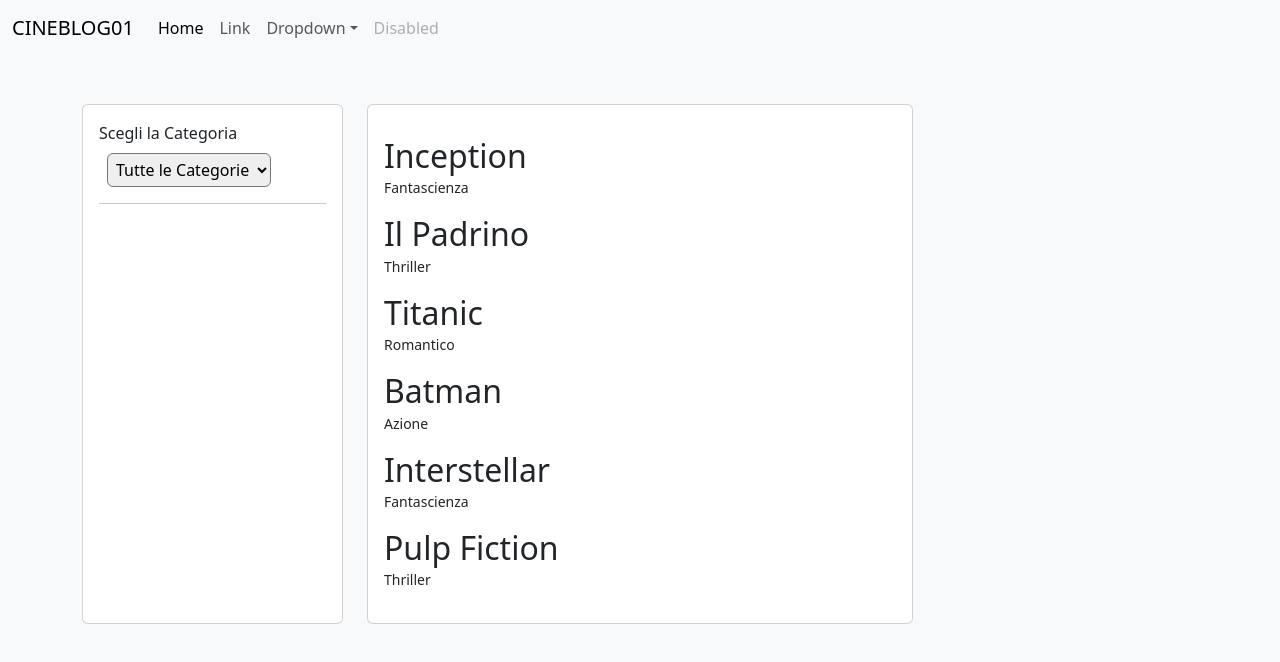
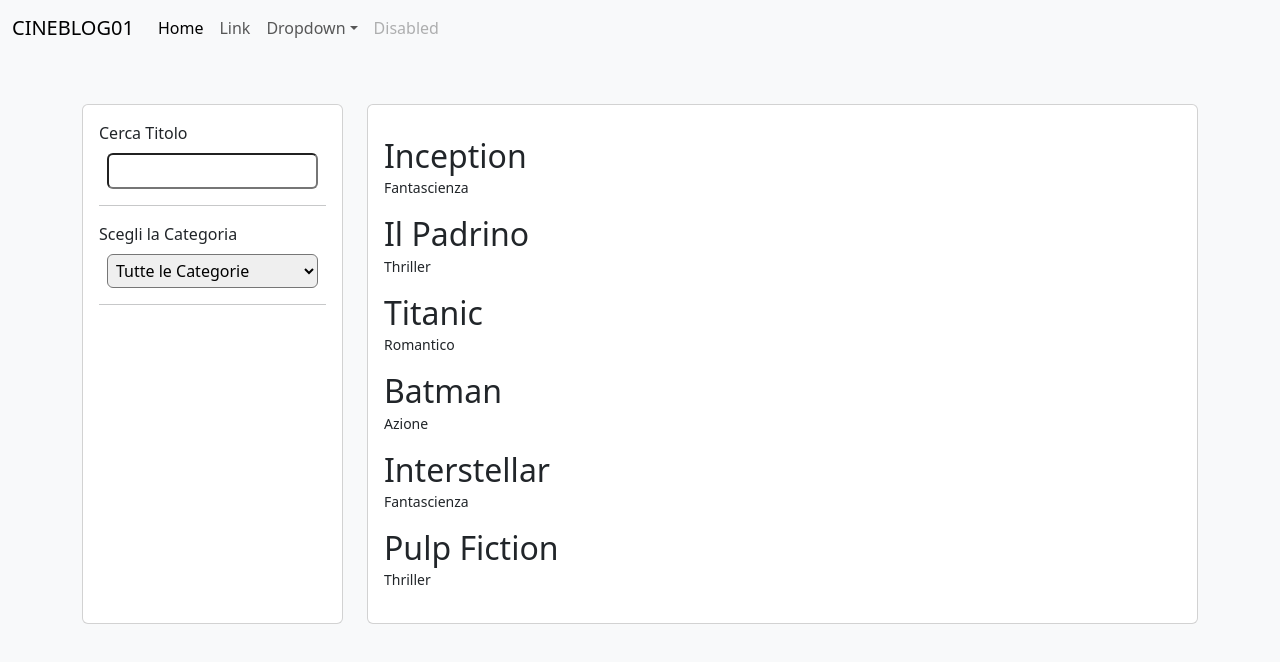
Before and after one commit to angeloren92/react-movie-filter, a React (Vite) app: page / in a window 1280 px wide. Shown: the top 662 px of the page. Built offline with nearby package versions, Linux system fonts and the light colour scheme.

Commit message:
add title serch section

```diff
--- a/src/components/AppMain.jsx
+++ b/src/components/AppMain.jsx
@@ -17,12 +17,17 @@ export default function AppMain({ movies, tempGenre, setFiltered, filtered, newS
     return (
         <main className='bg-light vh-100'>
             <div className="container">
-                <div className="row row-cols-2 py-5">
+                <div className="row py-5">
                     <div className="col-3">
                         <div className="card h-100">
                             <div className="card-body">
+                                <form className="d-flex flex-column" role="search" >
+                                    <label className='mb-2'>Cerca Titolo</label>
+                                    <input className="mx-2 rounded-2 p-1" type="text" />
+                                </form>
+                                <hr />
                                 <label className='mb-2'>Scegli la Categoria</label>
-                                <form role="search" >
+                                <form className="d-flex flex-column" role="search" >
                                     <select className="mx-2 rounded-2 p-1" onChange={(e) => setTempGenre(e.target.value)}>
                                         {
                                             newSetGenre.map((element, index) =>
```
